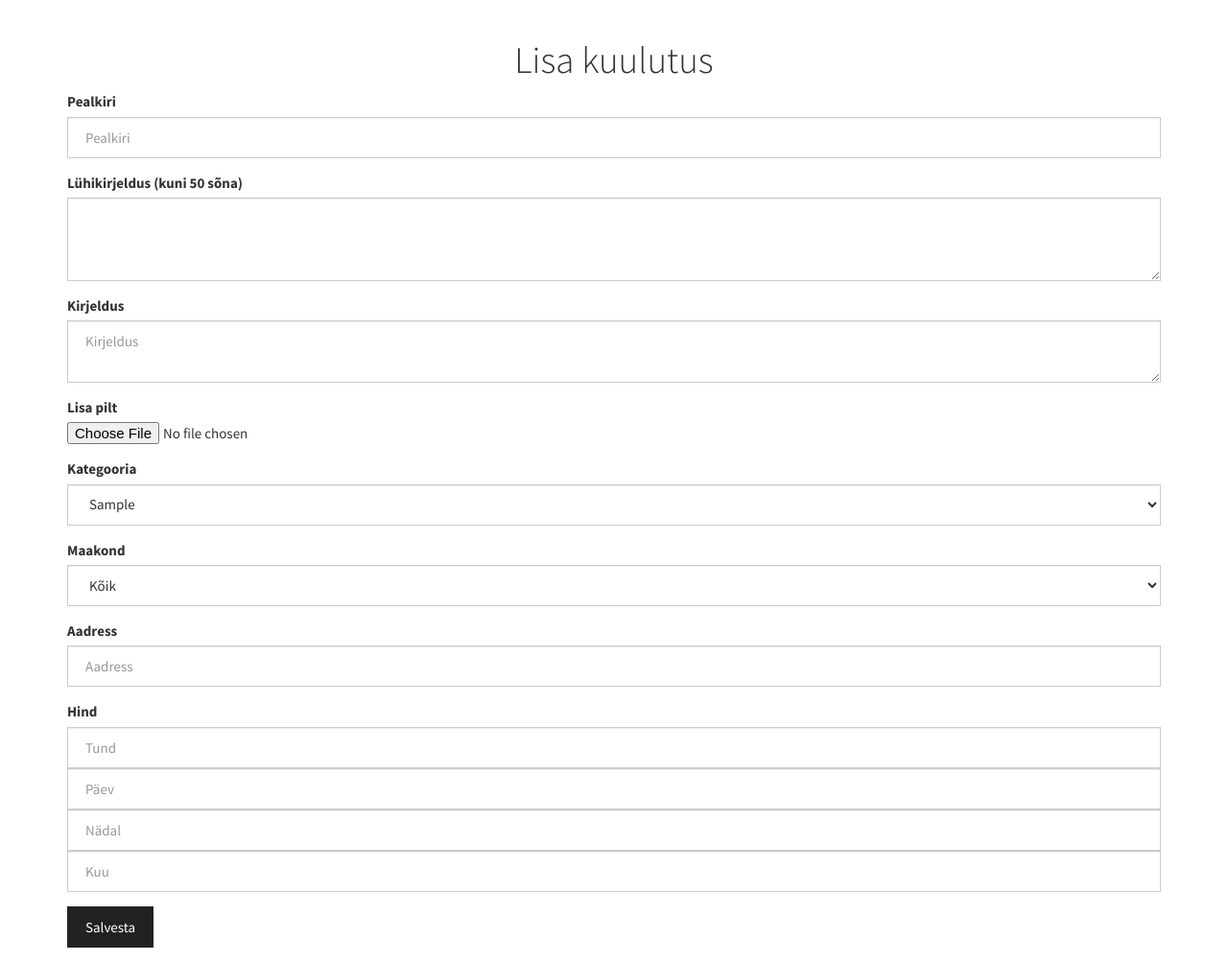
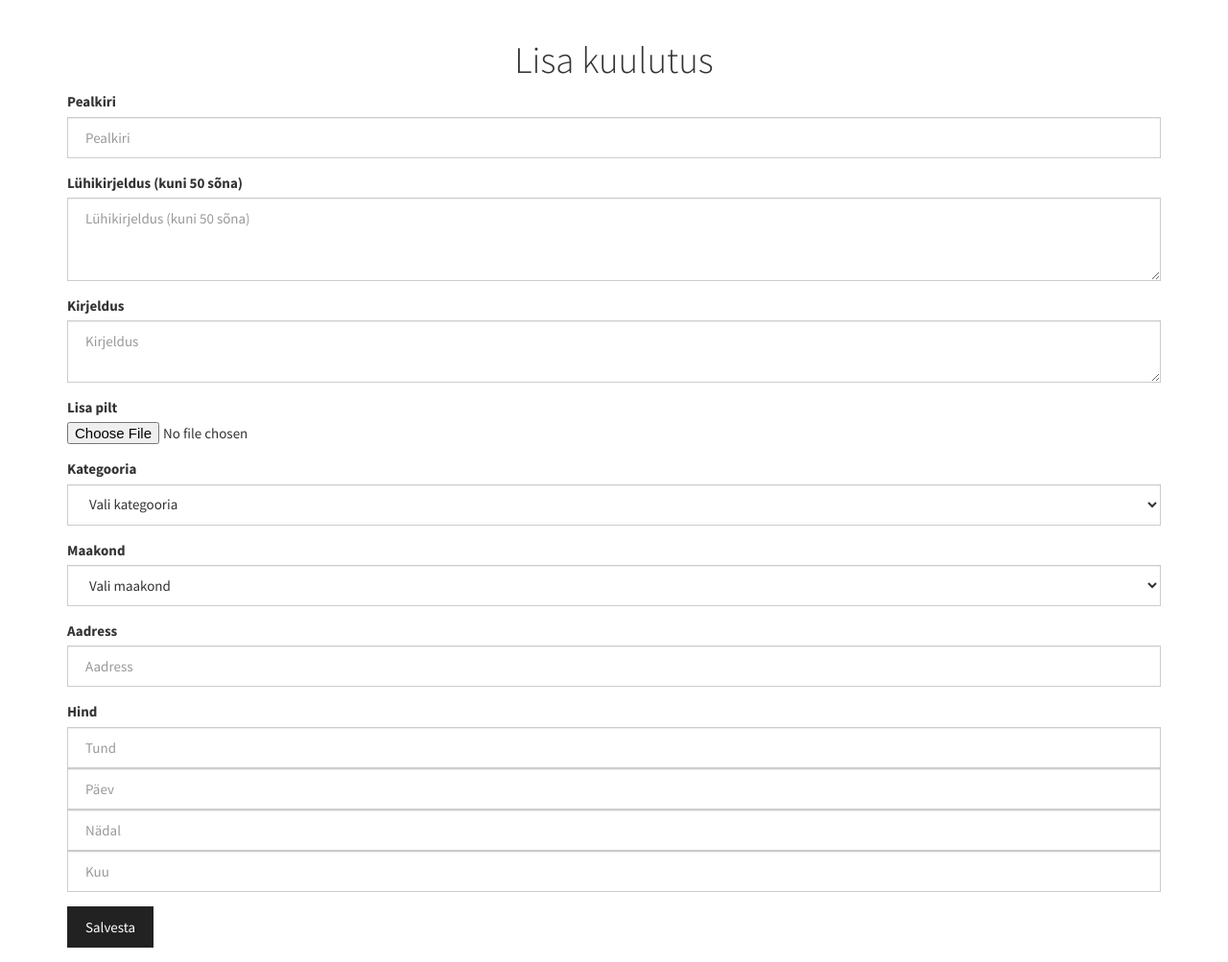
Before and after one commit to Timpsik/RendiLeht, a CodeIgniter app: page /project/items/create in a window 1280 px wide. Shown: the part 52-1055 px from the top of the page at 96% size. Run offline with CodeIgniter, Linux system fonts and the light colour scheme; the visitor is signed in with stand-in values (Sample User, id 1); tables that the repository leaves empty or names only in its code hold one stand-in row (values such as "Sample post"); some libraries are stand-ins or nearby versions.

Commit message:
Interaktiivne abiinfo

```diff
--- a/application/controllers/Users.php
+++ b/application/controllers/Users.php
@@ -124,11 +124,12 @@
 			$this->load->view('users/account', $data);
 			$this->load->view('templates/footer');
 		}
+		/*
 		public function settings() {
 			$data['title'] = 'Seaded';
 			$data['content'] ="Vaata oma konto andmeid ja vajaduse korral muuda.";
 			$this->load->view('templates/header', $data);
 			$this->load->view('users/settings', $data);
 			$this->load->view('templates/footer');
-		}
+		} */
 	}
--- a/application/language/english/main_lang.php
+++ b/application/language/english/main_lang.php
@@ -13,6 +13,8 @@ $lang['RegistreeruFB'] = "Register with Facebook";
 $lang['Rendi_kõike'] = 'Rent stuff';
 $lang['Kategooria'] = 'Category';
 $lang['Kategooriad'] = 'Categories';
+$lang['Vali_kategooriad'] = 'Choose category';
+$lang['Vali_maakond'] = 'Choose county';
 $lang['Maakond'] = 'County';
 $lang['Aadress'] = 'Address';
 $lang['Algkuupäev'] = 'Start date';
--- a/application/language/estonian/main_lang.php
+++ b/application/language/estonian/main_lang.php
@@ -14,6 +14,8 @@ $lang['RegistreeruFB'] = "Registeeru Facebookiga";
 $lang['Rendi_kõike'] = 'Rendi kõike';
 $lang['Kategooria'] = 'Kategooria';
 $lang['Kategooriad'] = 'Kategooriad';
+$lang['Vali_kategooriad'] = 'Vali kategooria';
+$lang['Vali_maakond'] = 'Vali maakond';
 $lang['Maakond'] = 'Maakond';
 $lang['Aadress'] = 'Aadress';
 $lang['Algkuupäev'] = 'Algkuupäev';
--- a/application/views/items/create.php
+++ b/application/views/items/create.php
@@ -13,7 +13,7 @@
 
   <div class="form-group">
   	<label for="lkirjeldus"><?php echo lang("Lühikirjeldus");?></label>
-  <textarea id="lkirjeldus" class="form-control" rows="3" name="lühikirjeldus" id="textArea"></textarea>
+  <textarea id="lkirjeldus" class="form-control" rows="3" name="lühikirjeldus" placeholder="<?php echo lang('Lühikirjeldus');?>"id="textArea"></textarea>
   </div>
   <div class="form-group">
 	<label for="editor1"><?php echo lang("Kirjeldus");?></label>
@@ -23,14 +23,16 @@
   <div class="form-group">
 	  <label for="kategooria"><?php echo lang("Kategooria");?></label>
 	  <select id="kategooria" name="kategooria_id" class="form-control">
+	  <option value="" disabled selected><?php echo lang('Vali_kategooriad');?></option>
 		  <?php foreach($categories as $category): ?>
-			<option value="<?php echo $category['id']; ?>"><?php echo $category['kategooria']; ?></option>
+			<option value="<?php echo $category['id']; ?>"><?php echo lang($category['kategooria']); ?></option>
 		  <?php endforeach; ?>
 	  </select>
 	</div>
 	<div class="form-group">
 		<label for="maakond"><?php echo lang("Maakond");?></label>
 		<select id="maakond" name="maakond" class="form-control"></div>
+		<option value="" disabled selected><?php echo lang('Vali_maakond');?></option>
 			<option value="Kõik"><?php echo lang("Kõik");?></option>
 			<option value="Harjumaa">Harjumaa</option>
 			<option value="Tartumaa">Tartumaa</option>
--- a/application/views/users/account.php
+++ b/application/views/users/account.php
@@ -6,7 +6,7 @@
 			<a href="#" class="btn btn-primary btn-block"><?php echo lang("Broneeringud");?></a>
 			<a href="#" class="btn btn-primary btn-block"><?php echo lang("Ajalugu");?></a>
 			<a href="#" class="btn btn-primary btn-block"><?php echo lang("Minu_kuulutused");?></a>
-			<a href="<?php echo base_url();?>users/settings" class="btn btn-primary btn-block"><?php echo lang("Konto_seaded");?></a>
+			<a href="#" class="btn btn-primary btn-block"><?php echo lang("Konto_seaded");?></a>
 			<a href="<?php echo base_url();?>statistics/view" class="btn btn-primary btn-block"><?php echo lang("Statistika");?></a>
 
 
```
